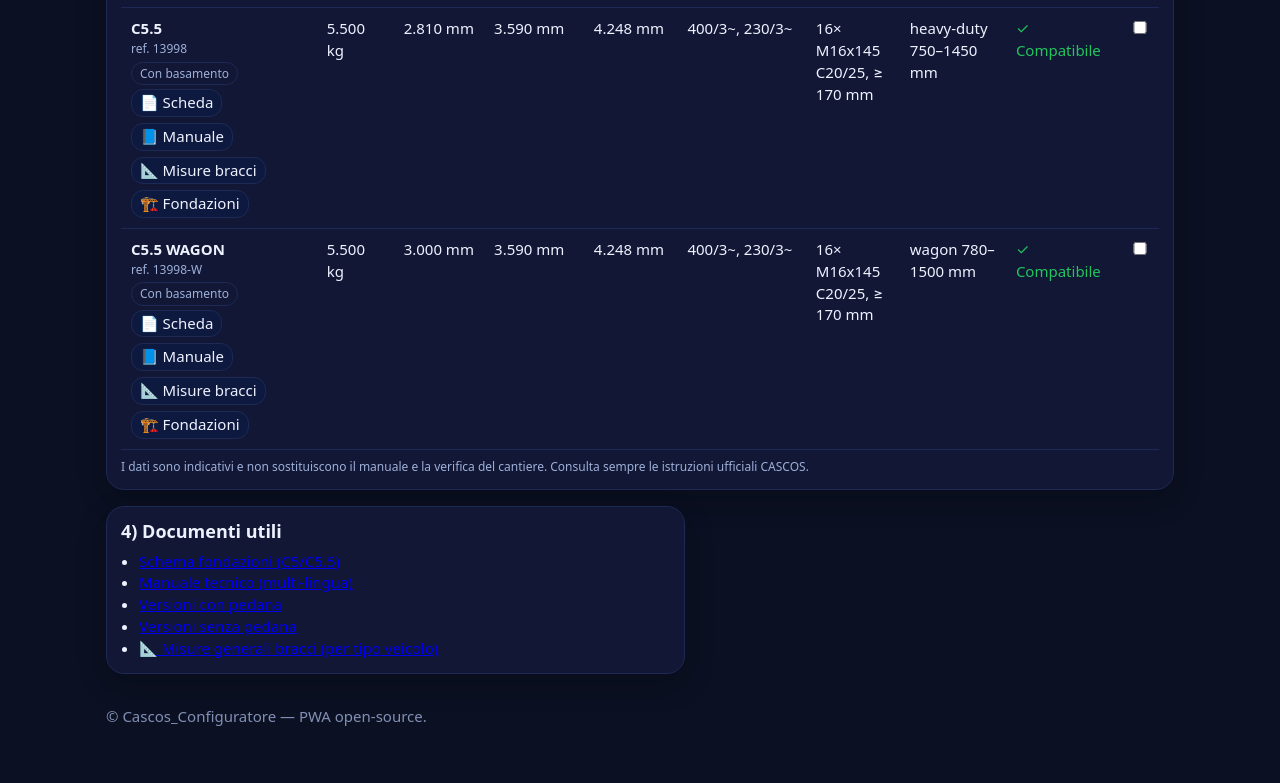
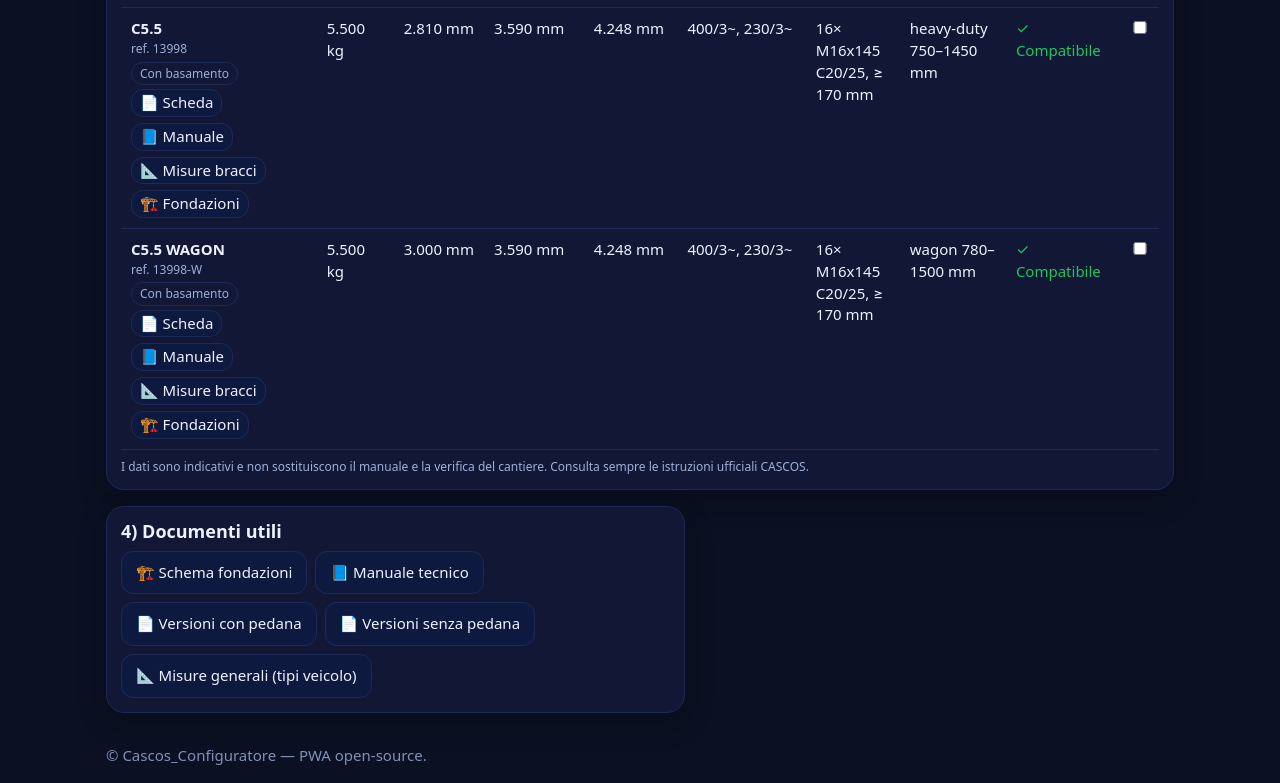
Before and after one commit to pezzaliapp/Cascos_Configuratore, a plain HTML site: page index.html in a window 1280 px wide. Shown: the part 2479-3262 px from the top of the page. Before the commit the page ends 3223 px from the top, so only its background shows below. Drawn offline with Linux system fonts and the light colour scheme.

Commit message:
Update index.html

```diff
--- a/index.html
+++ b/index.html
@@ -207,21 +207,20 @@
     <section class="card">
       <div class="inner">
         <h2>4) Documenti utili</h2>
-        <ul style="margin:0;padding-left:18px">
-          <li><a id="lnkFondazioni" href="./docs/fondazioni_cascos_c4c.pdf" target="_blank" rel="noopener">Schema fondazioni (C5/C5.5)</a></li>
-          <li><a id="lnkManuale" href="./docs/manuale_tecnico_presentazione.pdf" target="_blank" rel="noopener">Manuale tecnico (multi-lingua)</a></li>
-          <li><a id="lnkPedana" href="./docs/scheda_con_pedana.pdf" target="_blank" rel="noopener">Versioni con pedana</a></li>
-          <li><a id="lnkSenzaPedana" href="./docs/scheda_senza_pedana_2022.pdf" target="_blank" rel="noopener">Versioni senza pedana</a></li>
-          <!-- nuovo: misure generali bracci per tipologia veicolo -->
-          <li><a id="lnkArmsGeneral" href="./docs/misure/MISURE_GENERALI_BRACCI_TIPO_VEICOLI.pdf" target="_blank" rel="noopener">📐 Misure generali bracci (per tipo veicolo)</a></li>
-        </ul>
+        <div style="display:flex;flex-wrap:wrap;gap:8px">
+          <a class="btn" href="./docs/fondazioni_cascos_c4c.pdf" target="_blank" rel="noopener">🏗️ Schema fondazioni</a>
+          <a class="btn" href="./docs/manuale_tecnico_presentazione.pdf" target="_blank" rel="noopener">📘 Manuale tecnico</a>
+          <a class="btn" href="./docs/scheda_con_pedana.pdf" target="_blank" rel="noopener">📄 Versioni con pedana</a>
+          <a class="btn" href="./docs/scheda_senza_pedana_2022.pdf" target="_blank" rel="noopener">📄 Versioni senza pedana</a>
+          <!-- nuovo: misure generali bracci vs tipi veicolo -->
+          <a class="btn" id="armsGeneralBtn" href="./ARMS_FILES/MISURE_GENERALI_BRACCI_TIPO_VEICOLI.pdf" target="_blank" rel="noopener">📐 Misure generali (tipi veicolo)</a>
+        </div>
       </div>
     </section>
   </main>
 
   <footer class="wrap"><div>© Cascos_Configuratore — PWA open-source.</div></footer>
 
-  <!-- carica dopo l'HTML per evitare race su mobile -->
   <script src="./app.js" defer></script>
   <noscript><div class="wrap" style="color:#fff">Attiva JavaScript per usare il configuratore.</div></noscript>
 </body>
```
